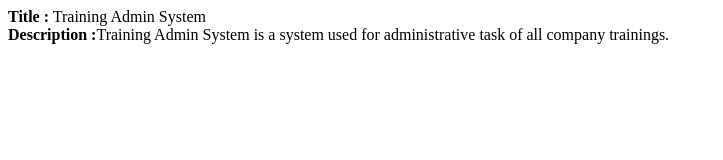
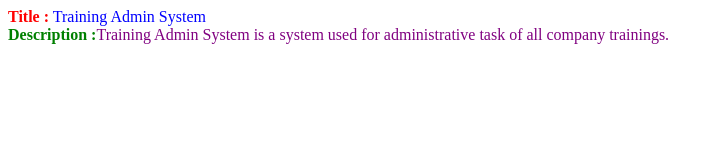
Before and after one commit to denysufriawan/training_admin_system, a plain HTML site: page index.html in a window 1280 px wide. Shown: the whole page, without its empty margins (0-723 px from the left). Drawn offline with Linux system fonts and the light colour scheme.

Commit message:
PBI 6, Add styling title and description branch master

```diff
--- a/index.html
+++ b/index.html
@@ -5,9 +5,9 @@
 </head>
 <body>
 
-<b>Title :</b> Training Admin System
+<b style="color:red">Title :</b> <span style="color:blue">Training Admin System</span>
 <br>
-<b>Description :</b>Training Admin System is a system used for administrative task of all company trainings.
+<b style="color:green">Description :</b><span style="color:purple">Training Admin System is a system used for administrative task of all company trainings.</span>
 
 </body>
 </html>
```
